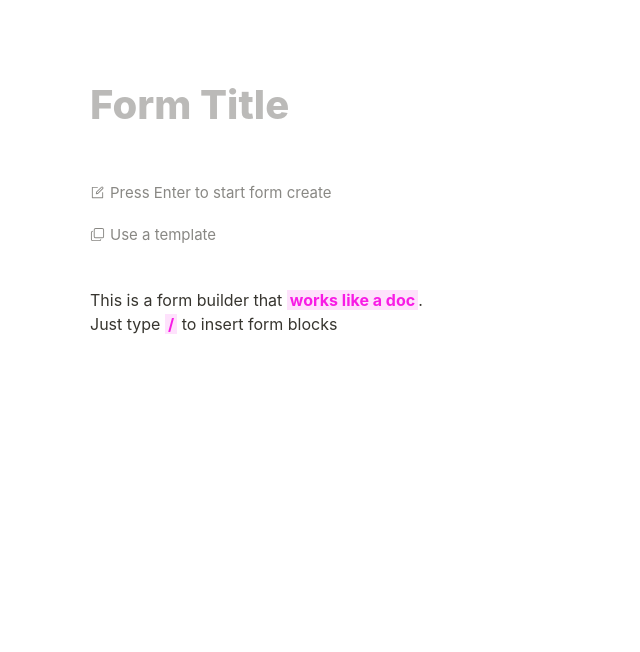
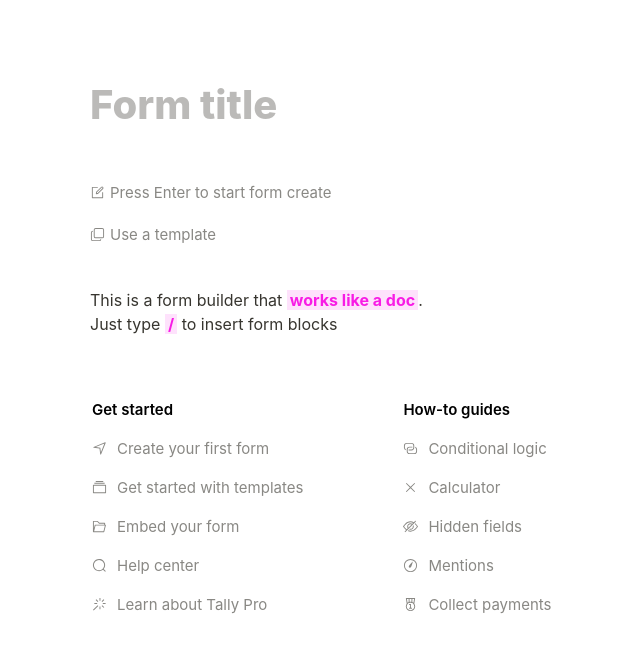
Before and after one commit to sroxck/select-input-editor, a Vue app: page / in a window 1280 px wide. Shown: the top 652 px of the page, without its empty margins (118-758 px from the left). Built offline with nearby package versions, Linux system fonts and the light colour scheme.

Commit message:
feat: add help center

```diff
--- /dev/null
+++ b/src/components/form-list.vue
@@ -0,0 +1,97 @@
+<!--
+ * @Author: sroxck
+ * @Date: 2023-10-24 15:19:54
+ * @LastEditors: sroxck
+ * @LastEditTime: 2023-10-24 15:42:13
+ * @Description:
+-->
+<script setup lang="ts">
+
+
+</script>
+
+<template>
+  <div class="list">
+    <div class="list-item">
+        <div class="title">
+
+          Get started
+        </div>
+        <div class="text">
+          <el-icon><Position /></el-icon>
+          Create your first form
+        </div>
+        <div class="text">
+          <el-icon><Files /></el-icon>
+          Get started with templates
+        </div>
+        <div class="text">
+          <el-icon><FolderOpened /></el-icon>
+          Embed your form
+        </div>
+        <div class="text">
+          <el-icon><Search /></el-icon>
+          Help center
+        </div>
+        <div class="text">
+          <el-icon><MagicStick /></el-icon>
+          Learn about Tally Pro
+        </div>
+    </div>
+    <div class="list-item">
+      <div class="title">
+
+        How-to guides
+      </div>
+      <div class="text">
+        <el-icon><Connection /></el-icon>
+        Conditional logic
+      </div>
+      <div class="text">
+        <el-icon><Close /></el-icon>
+        Calculator
+      </div>
+      <div class="text">
+        <el-icon><Hide /></el-icon>
+        Hidden fields
+      </div>
+      <div class="text">
+        <el-icon><Stopwatch /></el-icon>
+        Mentions
+      </div>
+      <div class="text">
+        <el-icon><GoldMedal /></el-icon>
+        Collect payments
+      </div>
+    </div>
+  </div>
+</template>
+<style>
+.list{
+  display: flex;
+  margin-top: 50px;
+  gap: 80px;
+}
+
+.list-item div{
+  padding: 6px 10px;
+  margin: 8px 0;
+  display: flex;
+  align-items: center;
+  gap: 10px;
+  color: rgb(137, 136, 132);
+  width: fit-content;
+  user-select: none;
+}
+.text:hover{
+  color: rgb(55, 53, 47);
+  border-radius: 6px;
+  cursor: pointer;
+
+background-color: rgba(55, 53, 47, 0.09);
+}
+.title{
+  color: #000 !important;
+  font-weight: 600 !important;
+}
+</style>
--- a/src/utils/dict.ts
+++ b/src/utils/dict.ts
@@ -2,7 +2,7 @@
  * @Author: sroxck
  * @Date: 2023-10-19 16:05:30
  * @LastEditors: sroxck
- * @LastEditTime: 2023-10-24 15:08:19
+ * @LastEditTime: 2023-10-24 15:25:20
  * @Description:
  */
 export const textPlaceHolder = `Type '/' to select a component`
--- a/src/views/formEditor.vue
+++ b/src/views/formEditor.vue
@@ -2,7 +2,7 @@
  * @Author: sroxck
  * @Date: 2023-10-19 10:33:44
  * @LastEditors: sroxck
- * @LastEditTime: 2023-10-24 15:16:57
+ * @LastEditTime: 2023-10-24 15:43:14
  * @Description: 输入型下拉选择器扩展
 -->
 <script lang="ts" setup>
@@ -11,7 +11,8 @@ import { useI18n } from 'vue-i18n'
 import { components } from '../utils/dict'
 import { useBlock } from '../hooks/useBlock'
 import basicEditor from './basic-editor.vue'
-import Tip from '../components/tip.vue'
+import FormTip from '../components/form-tip.vue'
+import FormList from '../components/form-list.vue'
 const blocks = ref([{ input: '', name: 'text' }])
 const blocksRef = ref(null)
 const selectList = ref(components)
@@ -43,7 +44,7 @@ const zh = () => {
       @keypress="titlePressEvent($event, 0)"
       @input="titleEvent($event, true)"
       class="container-title"
-      data-placeholder="Form Title"
+      data-placeholder="Form title"
       contenteditable="true"/>
     <div v-show="!isFormStart">
       <div class="container-tip-button">
@@ -55,7 +56,7 @@ const zh = () => {
           <el-icon :size="15" style="margin-right:5px;"><CopyDocument /></el-icon>
           <span>{{ $t('button.last') }}</span></div>
       </div>
-      <Tip/>
+      <form-tip/>
     </div>
     <div v-show="isFormStart">
       <basic-editor
@@ -73,6 +74,7 @@ const zh = () => {
         <component :is="item.name"></component>
       </basic-editor>
     </div>
+    <FormList v-show="!isFormStart" ></FormList>
     <div class="select" v-show="selectListVisible">
       <div v-for="item, index in selectList" :key="index"
         :class="{ 'select-item': true,
```
Also changed, not shown: src/components/form-tip.vue (renamed from src/components/tip.vue).
